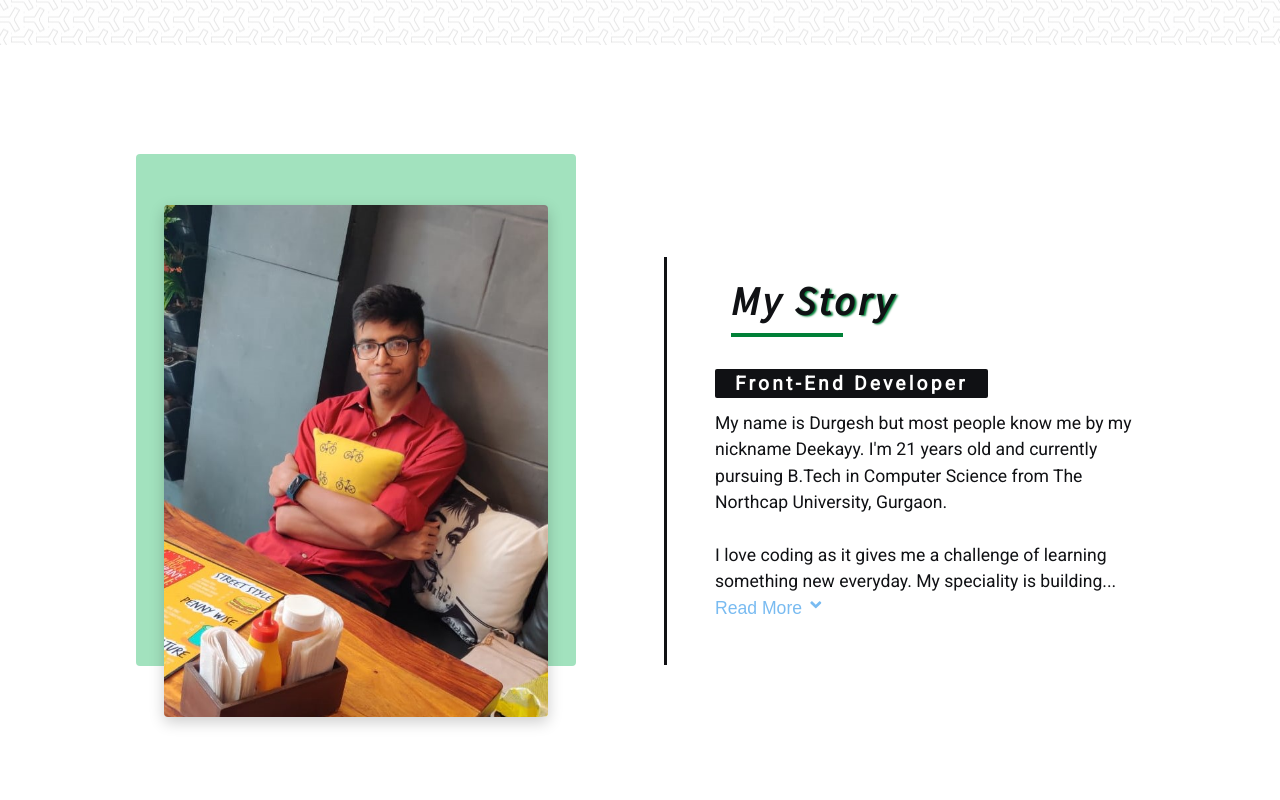
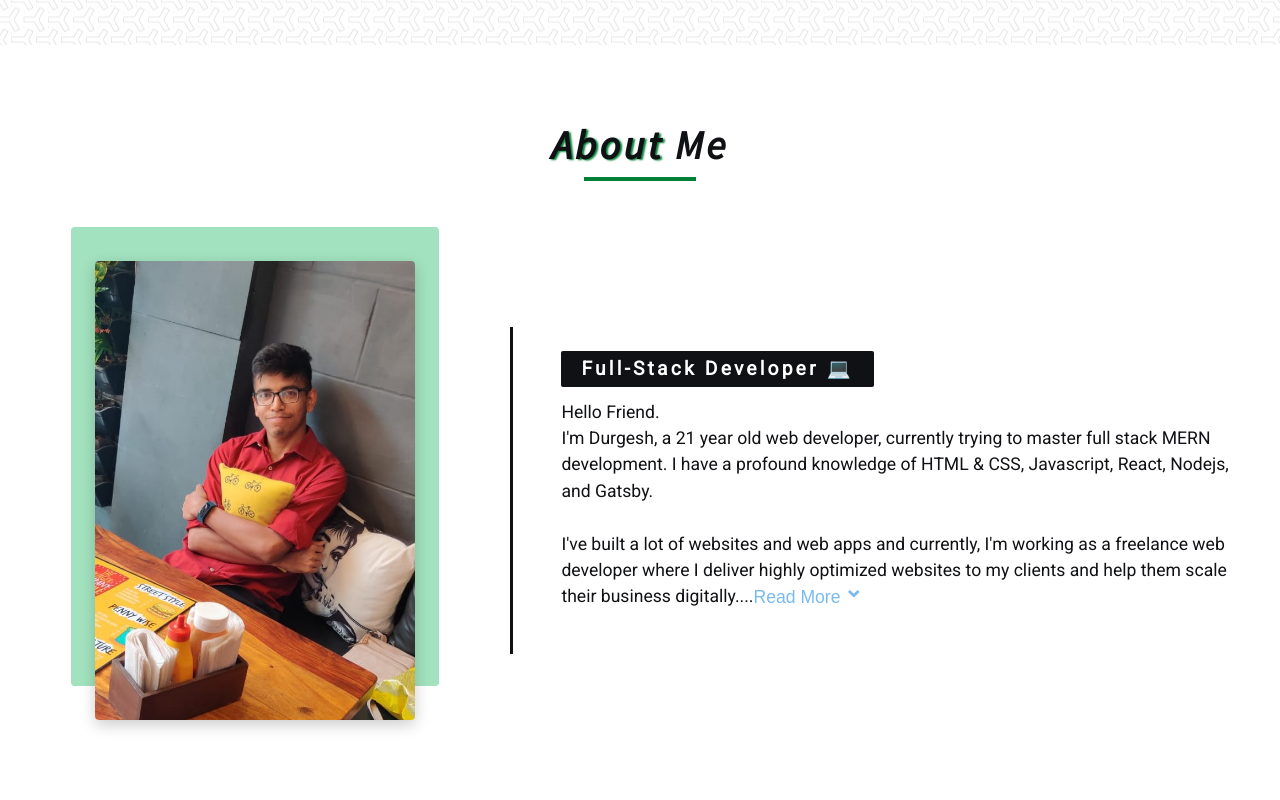
Before and after one commit to yodkwtf/yodkwtf.com, a React (Create React App) app: page / in a window 1280 px wide. Shown: the part 760-1560 px from the top of the page. Built offline with nearby package versions, Linux system fonts and the light colour scheme.

Commit message:
about info updated

```diff
--- a/src/components/About.js
+++ b/src/components/About.js
@@ -17,9 +17,9 @@ export const About = () => {
   // jsx
   return (
     <section id="about" className="section about">
-      <div className="section-title title-small">
+      <div className="section-title">
         <h2>
-          my <span>story</span>
+          <span>about</span> me
         </h2>
         <div className="underline"></div>
       </div>
@@ -42,35 +42,28 @@ export const About = () => {
         </article>
 
         <article className="about-info">
-          <div className="section-title title-big">
-            <h2>
-              my <span>story</span>
-            </h2>
-            <div className="underline"></div>
-          </div>
-
-          {/* about-info */}
-
-          <h4>front-end developer</h4>
+          <h4>Full-Stack developer 💻</h4>
           <p>
             {/* text */}
-            My name is Durgesh but most people know me by my nickname Deekayy.
-            I'm <span>{age}</span> years old and currently pursuing B.Tech in
-            Computer Science from The Northcap University, Gurgaon.
+            Hello Friend. <br />
+            I'm Durgesh, a <span>{age}</span> year old web developer, currently
+            trying to master full stack MERN development. I have a profound
+            knowledge of HTML & CSS, Javascript, React, Nodejs, and Gatsby.
             <br />
-            <br />I love coding as it gives me a challenge of learning something
-            new everyday. My speciality is building
+            <br />
+            I've built a lot of websites and web apps and currently, I'm working
+            as a freelance web developer where I deliver highly optimized
+            websites to my clients and help them scale their business digitally.
             {readMore ? (
               <>
-                &nbsp;responsive websites using HTML, CSS and Javascript. I'm
-                also very familiar with using frameworks and can work very well
-                with ReactJS.
+                I also run a youtube channel called Yodkwtf Academy where I
+                teach web development to beginners.
                 <br />
                 <br />
-                When I'm not coding, I love to binge watch web shows and
-                documentaries. I also enjoy sketching and painting. Although I'm
-                not very good at it but it does help a bit in creating awesome
-                designs for my websites.
+                When I'm not coding, I love to binge watch pop culture stuff. I
+                also love to play guitar and create sketches. Although I'm not
+                very good at it but the creative mind does help me a bit in
+                creating awesome designs for my websites.
               </>
             ) : (
               `...`
--- a/src/components/Skills.js
+++ b/src/components/Skills.js
@@ -16,8 +16,8 @@ export const Skills = () => {
         {skills.map(({ id, title, image, icon }) => {
           return (
             <article key={id} className="skill">
-              <img src={image} alt={title} className="skill-image" />
-              {/* <h1>{icon}</h1> */}
+              {/* <img src={image} alt={title} className="skill-image" /> */}
+              <h1>{icon}</h1>
               <h4 className="skill-title">{title}</h4>
             </article>
           );
--- a/src/data/data.js
+++ b/src/data/data.js
@@ -2,7 +2,7 @@ import React from 'react';
 import {
   SiHtml5,
   SiCss3,
-  // SiSass,
+  SiSass,
   SiJavascript,
   SiBootstrap,
   SiJquery,
@@ -38,13 +38,14 @@ export const skills = [
     title: 'Javascript',
     icon: <SiJavascript />,
   },
-  // {
-  //   id: 4,
-  //   image:
-  //     'https://res.cloudinary.com/dds18bzdy/image/upload/c_scale,h_300/v1615112108/skills_portfolio/sass_fhymhd.webp',
-  //   title: 'Sass',
-  //   icon: <SiSass />,
-  // },
+
+  {
+    id: 4,
+    image:
+      'https://res.cloudinary.com/dds18bzdy/image/upload/c_scale,h_300/v1615112108/skills_portfolio/sass_fhymhd.webp',
+    title: 'Sass',
+    icon: <SiSass />,
+  },
 
   {
     id: 5,
--- a/src/index.css
+++ b/src/index.css
@@ -702,15 +702,17 @@ ABOUT
 .about-img-big {
   display: none;
 }
-.title-big {
-  display: none;
+
+.about-info {
+  text-align: center;
 }
+
 .about-info h4 {
   text-align: center;
   background: var(--clr-font);
   color: var(--clr-body-bcg);
   margin-bottom: 0 auto 1.5rem;
-  padding: 0.3rem 1.25rem;
+  padding: 0.5rem 1.25rem;
   border-radius: 2px;
   display: block;
 }
@@ -732,41 +734,29 @@ ABOUT
 
 @media screen and (min-width: 992px) {
   .about-center {
-    grid-template-columns: 1fr 1fr;
+    grid-template-columns: 30% 1fr;
     align-items: center;
-    padding: 5rem;
-    column-gap: 3rem;
+    padding-left: 3rem;
+    column-gap: 5rem;
   }
   .about-info {
-    padding: 1.5rem;
-    padding-left: 3rem;
+    padding: 1.5rem 0 1.5rem 3rem;
     border-left: 3px solid var(--clr-font);
+    text-align: left;
   }
   .about-img-small {
     display: none;
   }
-  .title-small {
-    display: none;
-  }
-  .title-big {
-    display: block;
-    text-align: left;
-    margin-bottom: 2rem;
-  }
-  .title-big .underline {
-    margin-left: 0;
-    margin-right: 0;
-  }
 
   .about-img-big {
     display: block;
-    max-width: 25rem;
+    max-width: 20rem;
     max-height: 32rem;
     margin: 0 auto;
     position: relative;
   }
   .about-image-big {
-    max-width: 24rem;
+    max-width: 20rem;
     max-height: 32rem;
     object-fit: cover;
     position: relative;
@@ -776,9 +766,9 @@ ABOUT
   .about-img-big::before {
     content: '';
     position: absolute;
-    top: -10%;
-    left: -7%;
-    width: 110%;
+    top: -7.5%;
+    left: -7.5%;
+    width: 115%;
     height: 100%;
     border-radius: 0.25rem;
     background: var(--clr-tertiary);
@@ -978,7 +968,7 @@ SKILLS
 ======================
 */
 
-.skills-center {
+/* .skills-center {
   display: grid;
   grid-template-columns: 1fr 1fr 1fr;
   place-items: center;
@@ -1028,9 +1018,9 @@ SKILLS
   .skills-center {
     grid-template-columns: 1fr 1fr 1fr 1fr 1fr;
   }
-}
+} */
 
-/* .skills-center {
+.skills-center {
   display: grid;
   grid-template-columns: 1fr 1fr 1fr;
   place-items: center;
@@ -1086,7 +1076,7 @@ SKILLS
     padding: 1.5rem;
     font-size: 3.25rem;
   }
-} */
+}
 
 /*
 ======================
```
